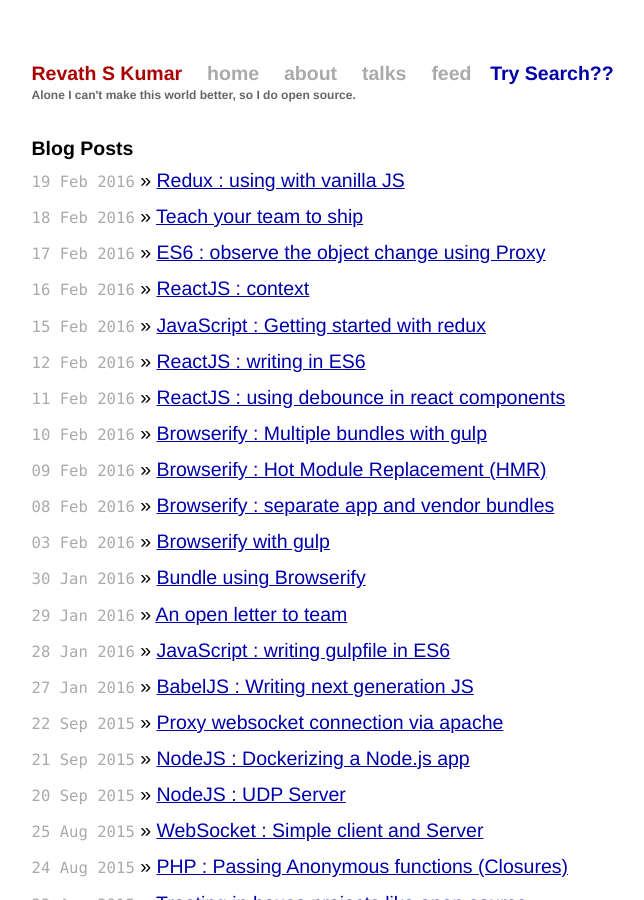
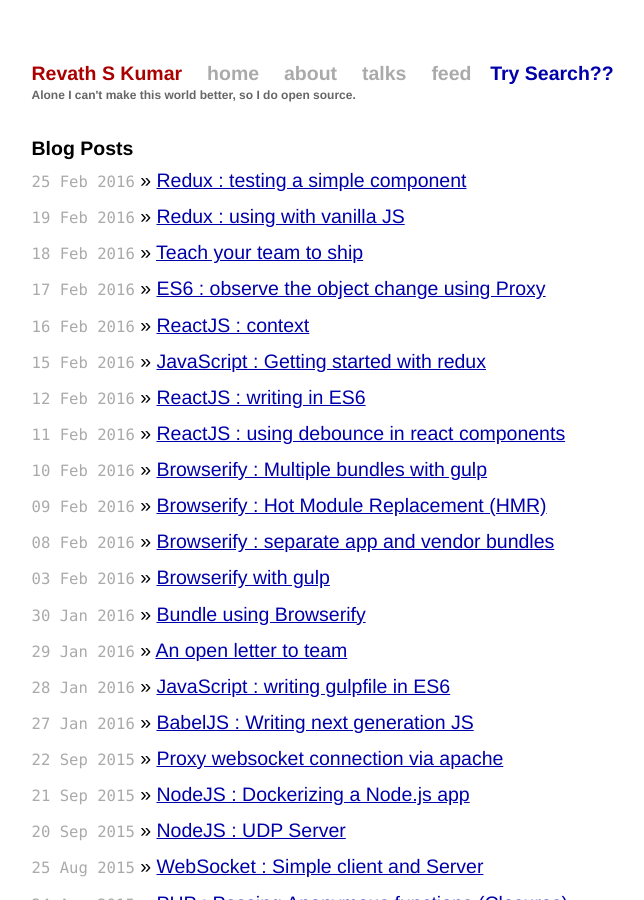
Before and after one commit to revathskumar/blog.revathskumar.com, a Jekyll site: the page built from index.html, in a window 1280 px wide and 900 px high. Shown: the whole window, without its empty margins (199-843 px from the left). Built offline with Jekyll 4.4.1, drawn with Linux system fonts in a browser that asks for light colours.

Commit message:
PUBLISH: testing redux component

```diff
--- a/_drafts/redux-testing-a-simple-component.md
+++ b/_posts/2016-02-25-redux-testing-a-simple-component.md
@@ -2,8 +2,8 @@
 layout: post
 title: "Redux : testing a simple component"
 excerpt: "Redux : testing a simple component"
-date: 2016-02-24 00:00:00 IST
-updated: 2016-02-24 00:00:00 IST
+date: 2016-02-25 00:00:00 IST
+updated: 2016-02-25 00:00:00 IST
 categories: javascript
 tags: redux
 ---
```
